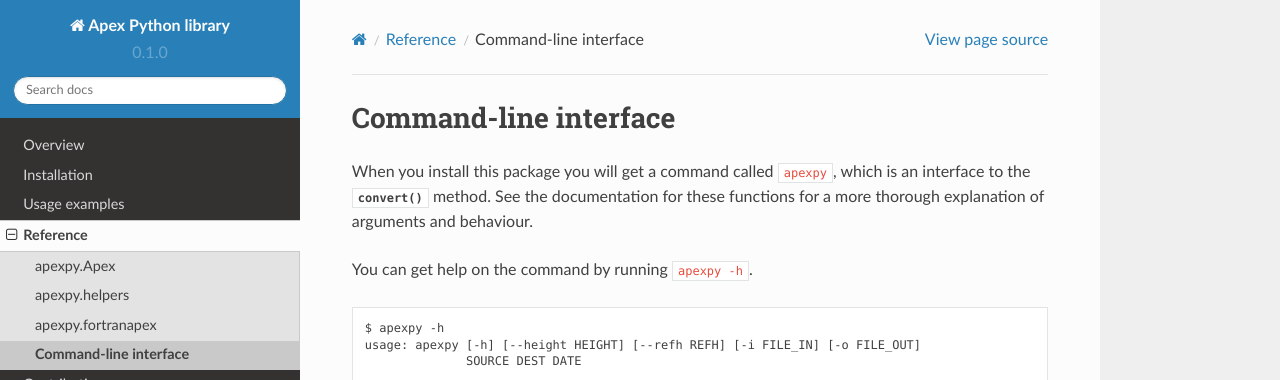
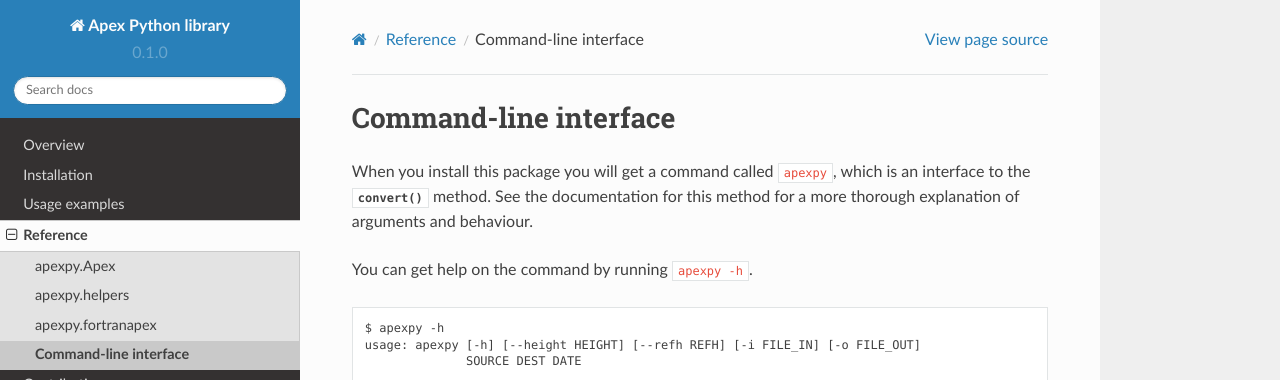
Before and after one commit to aburrell/apexpy, a Sphinx documentation site: the page built from docs/reference/cli.rst, in a window 1280 px wide. Shown: the top 380 px of the page. Built offline with Sphinx 7.4.7 and the Read the Docs theme 2.0.0, drawn with Linux system fonts in a browser that asks for light colours.

Commit message:
improve documentation

```diff
--- a/docs/reference/cli.rst
+++ b/docs/reference/cli.rst
@@ -3,7 +3,7 @@ Command-line interface
 
 .. highlight:: none
 
-When you install this package you will get a command called ``apexpy``, which is an interface to the :meth:`~apexpy.Apex.convert` method. See the documentation for these functions for a more thorough explanation of arguments and behaviour.
+When you install this package you will get a command called ``apexpy``, which is an interface to the :meth:`~apexpy.Apex.convert` method. See the documentation for this method for a more thorough explanation of arguments and behaviour.
 
 You can get help on the command by running ``apexpy -h``.
 
```
